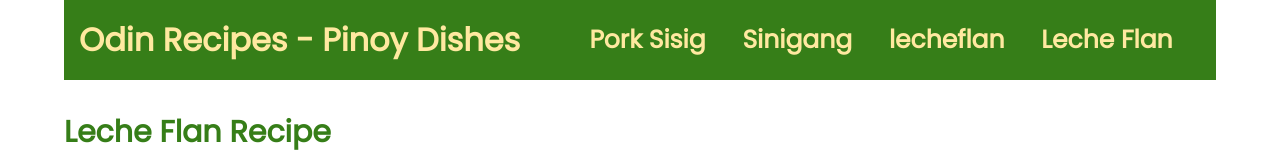
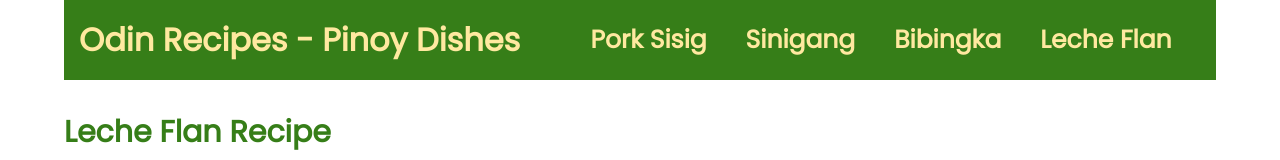
Before and after one commit to lerryignacio14/odin_recipes, a plain HTML site: page recipes/lecheflan.html in a window 1280 px wide. Shown: the top 160 px of the page. Drawn offline with Linux system fonts and the light colour scheme; files whose address does not match are found by name.

Commit message:
Edited the header for bibingka in ul

```diff
--- a/recipes/lecheflan.html
+++ b/recipes/lecheflan.html
@@ -15,7 +15,7 @@
             <ul>
                 <li><a href="sisig.html">Pork Sisig</a></li>
                 <li><a href="sinigang.html">Sinigang</a></li>
-                <li><a href="lecheflan.html">lecheflan</a></li>
+                <li><a href="bibingka.html">Bibingka</a></li>
                 <li><a href="lecheflan.html">Leche Flan</a></li>
             </ul>
         </nav>
```
